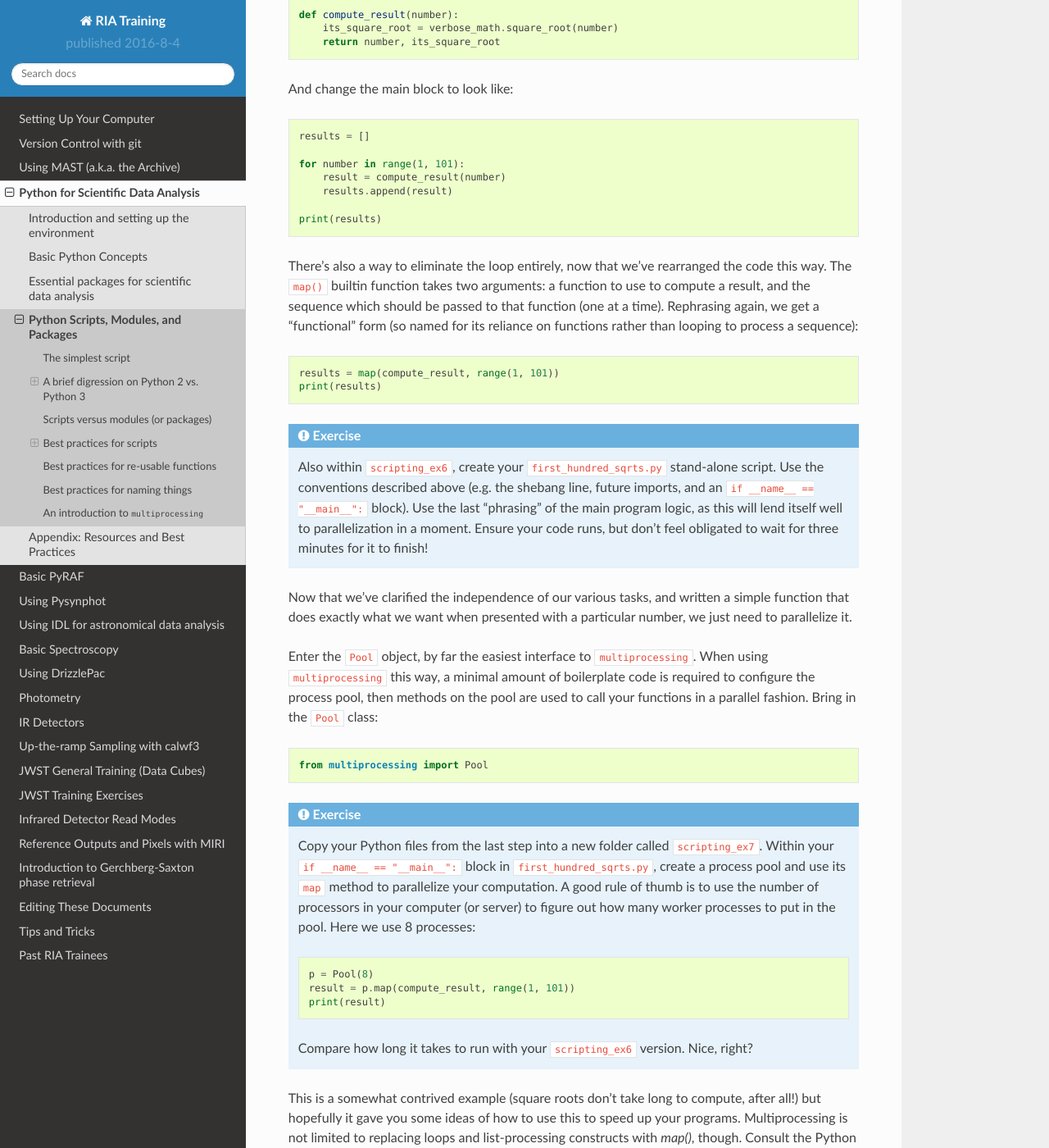
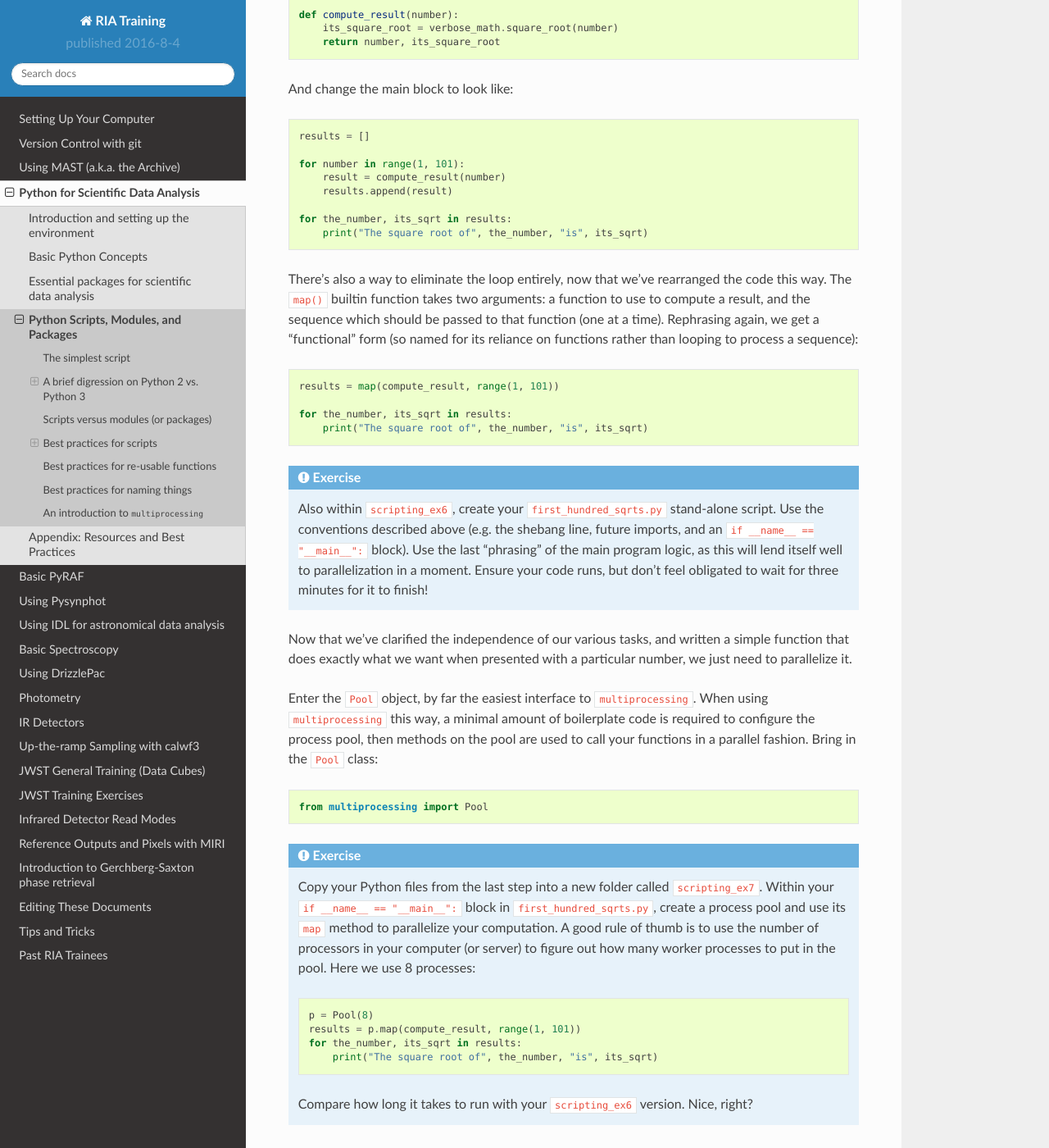
Before and after one commit to staceybright/training-library, a Sphinx documentation site: the page built from source/python/scripting.txt, in a window 1280 px wide and 1400 px high, scrolled down 10938 px. Shown: the whole window at 82% size. Built offline with Sphinx 7.4.7 and the Read the Docs theme 2.0.0, drawn with Linux system fonts in a browser that asks for light colours.

Commit message:
[python scripting] clarify looping over results in light of Python3 map change

```diff
--- a/source/python/scripting.txt
+++ b/source/python/scripting.txt
@@ -311,12 +311,15 @@ And change the main block to look like::
        result = compute_result(number)
        results.append(result)
 
-   print(results)
+   for the_number, its_sqrt in results:
+       print("The square root of", the_number, "is", its_sqrt)
 
 There's also a way to eliminate the loop entirely, now that we've rearranged the code this way. The ``map()`` builtin function takes two arguments: a function to use to compute a result, and the sequence which should be passed to that function (one at a time). Rephrasing again, we get a "functional" form (so named for its reliance on functions rather than looping to process a sequence)::
 
    results = map(compute_result, range(1, 101))
-   print(results)
+
+   for the_number, its_sqrt in results:
+       print("The square root of", the_number, "is", its_sqrt)
 
 .. admonition:: Exercise
    :class: note
@@ -335,8 +338,9 @@ Enter the ``Pool`` object, by far the easiest interface to ``multiprocessing``.
    Copy your Python files from the last step into a new folder called ``scripting_ex7``. Within your ``if __name__ == "__main__":`` block in ``first_hundred_sqrts.py``, create a process pool and use its ``map`` method to parallelize your computation. A good rule of thumb is to use the number of processors in your computer (or server) to figure out how many worker processes to put in the pool. Here we use 8 processes::
 
       p = Pool(8)
-      result = p.map(compute_result, range(1, 101))
-      print(result)
+      results = p.map(compute_result, range(1, 101))
+      for the_number, its_sqrt in results:
+          print("The square root of", the_number, "is", its_sqrt)
 
    Compare how long it takes to run with your ``scripting_ex6`` version. Nice, right?
 
```
